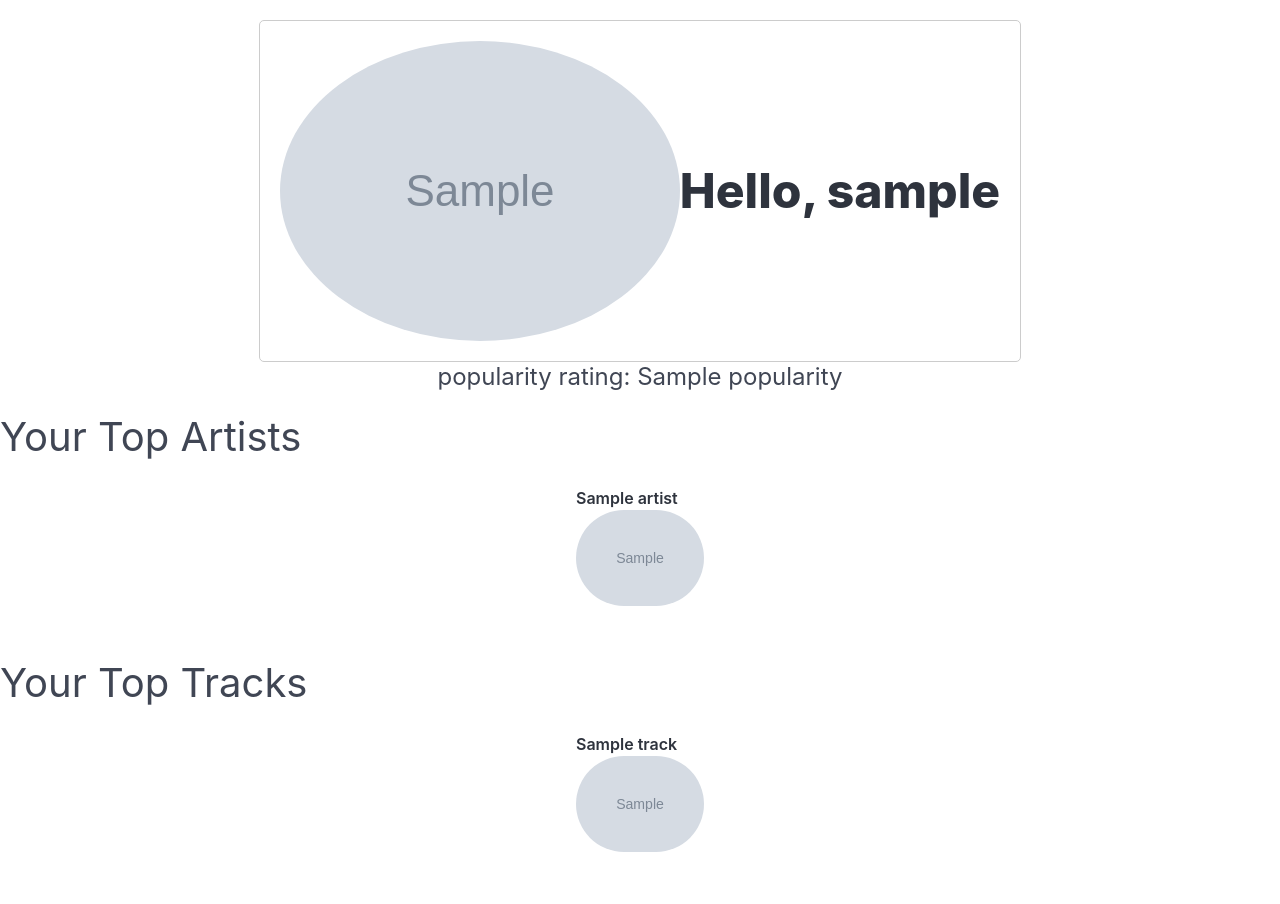
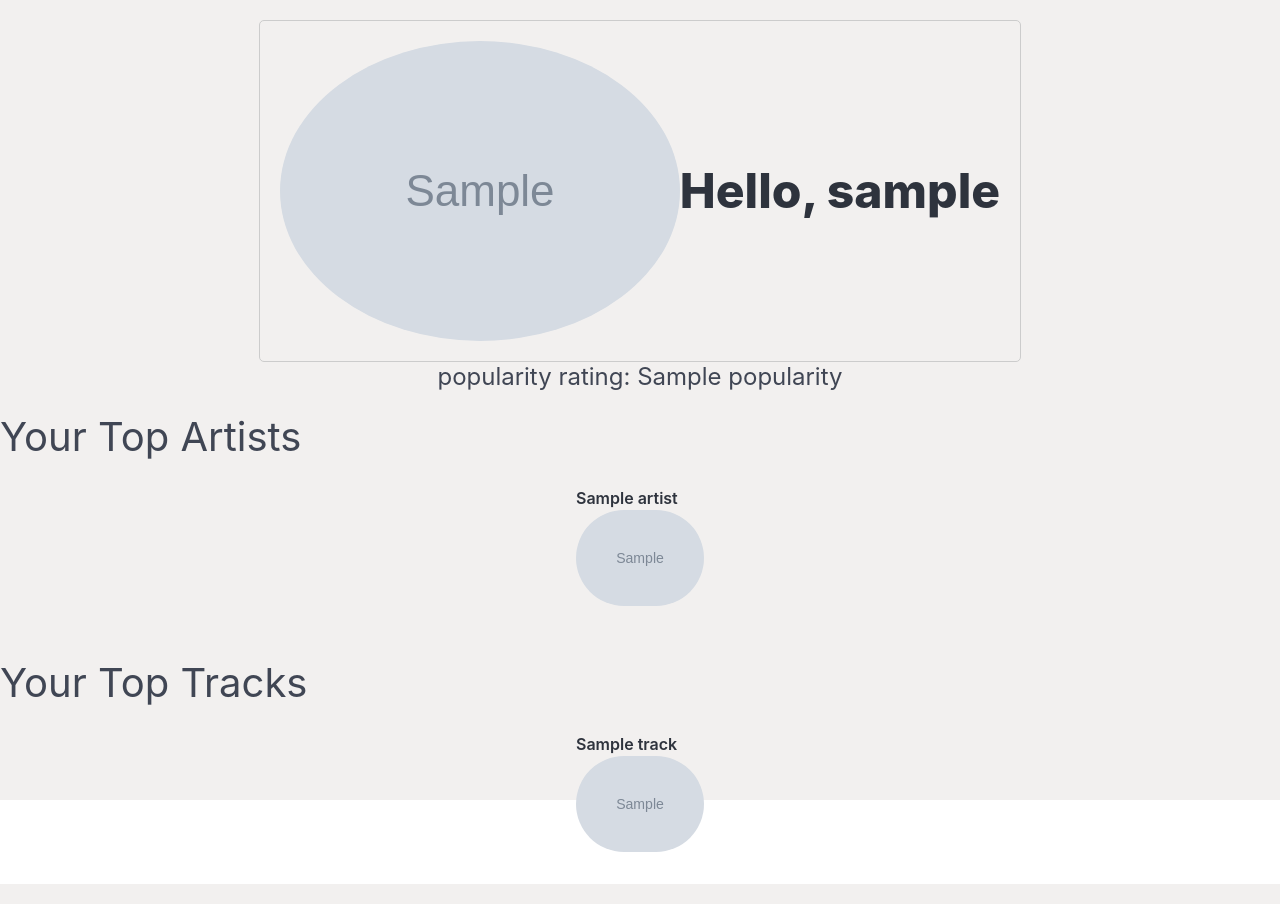
Before and after one commit to eitanamzallag/SoundScope, a Flask app: template templates/index.html in a window 1280 px wide. Run offline with Flask 3, Linux system fonts and the light colour scheme; the template is opened without the code that fills it: most values are stand-ins (such as "Sample title", 1, 10 or a date in 2020); grey boxes marked "Sample" are stand-in pictures.

Commit message:
change background color

```diff
--- a/static/css/style.css
+++ b/static/css/style.css
@@ -1,9 +1,15 @@
+html, body {
+    height: 100%; /* Ensures the body and html take up the full viewport height */
+    margin: 0;    /* Removes default browser margin */
+    background-color: #f2f0ef; /* Sets your desired background color */
+}
+
 .user {
     display: flex;
     flex-direction: column;
     justify-content: center;
     align-items: center;
-    margin: 20px;
+    padding: 20px;
 }
 
 .user-info {
```
